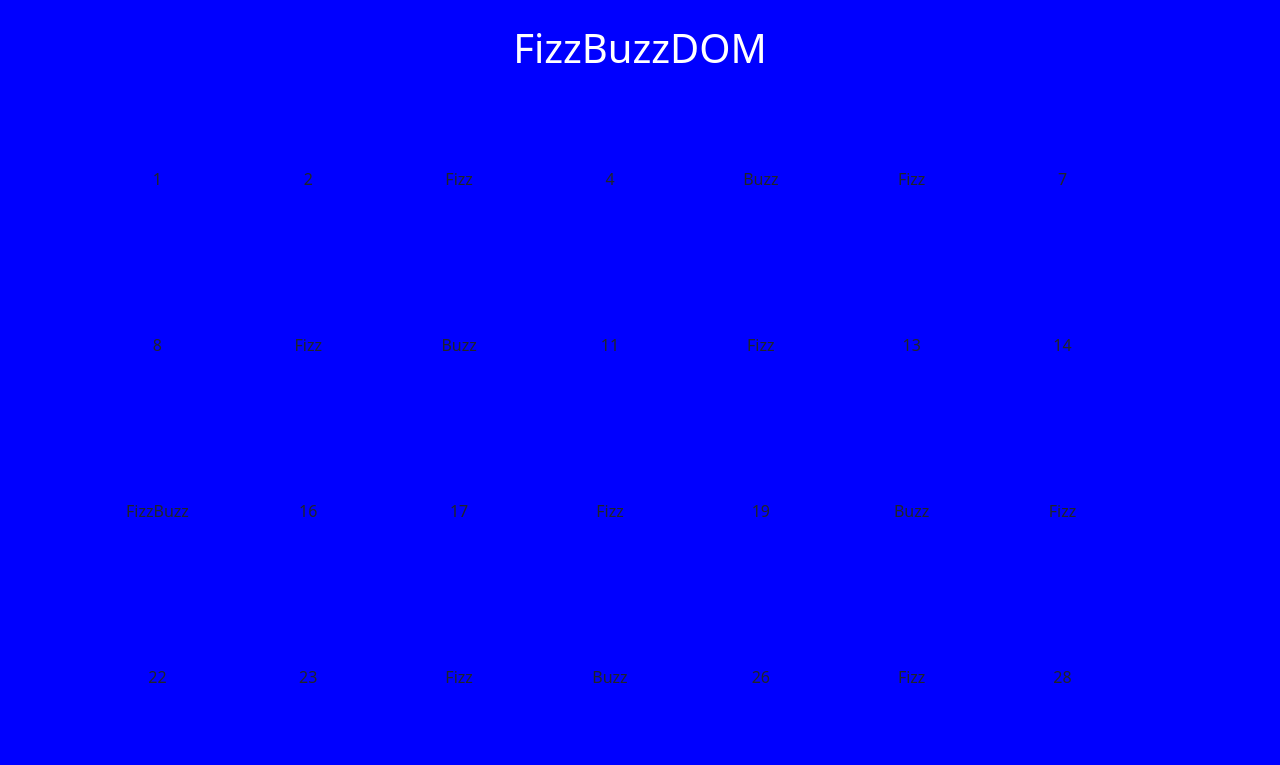
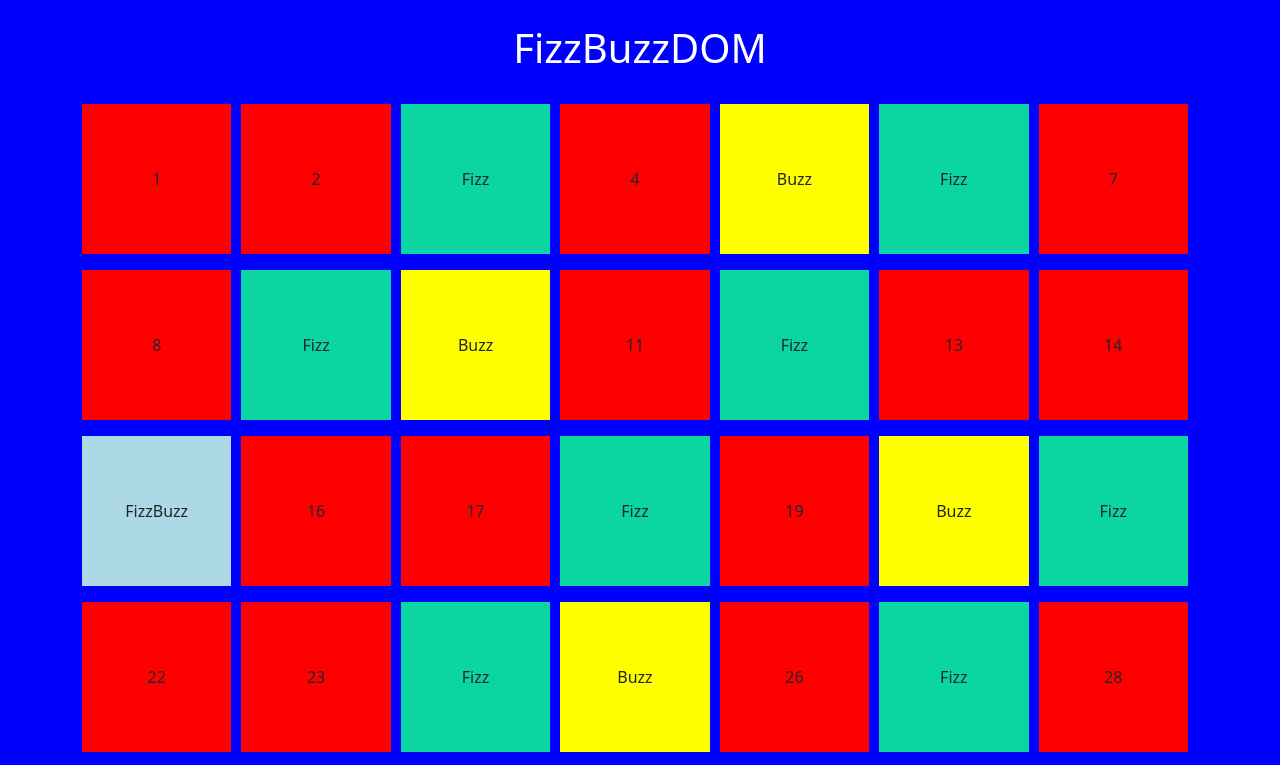
Before and after one commit to orazi-paolo/js-fizzbuzzdom, a plain HTML site: page index.html in a window 1280 px wide. Shown: the top 765 px of the page. Drawn offline with nearby package versions, Linux system fonts and the light colour scheme.

Commit message:
added background FINISH

```diff
--- a/css/style.css
+++ b/css/style.css
@@ -3,12 +3,24 @@ p{
     justify-content: center;
     align-items: center;
     height: 150px;
-    gap: 10px;
-    width: calc((100% / 7) - (60px / 7));
+    margin-right: 10px;
+    width: calc((100% / 7) - (70px / 7));
 }
-
 
 /* utils */
 .bg-blue{
     background-color: blue;
 }
+
+.bg-light-blue{
+    background-color: lightblue;
+}
+.bg-aquamarine{
+    background-color: #0bd6a1;
+}
+.bg-yellow{
+    background-color: yellow;
+}
+.bg-red{
+    background-color: red;
+}
--- a/index.html
+++ b/index.html
@@ -14,7 +14,7 @@
 <body class="bg-blue">
     <div class="container">
         <h1 class="text-center text-white py-4">FizzBuzzDOM</h1>
-        <div id="containerDom" class="d-flex flex-wrap container-paragraph"></div>
+        <div id="containerDom" class="d-flex flex-wrap"></div>
     </div>
 
 
--- a/js/script.js
+++ b/js/script.js
@@ -37,6 +37,21 @@ for (let i = 1; i <= 100; i++) {
     let p = document.createElement('p');
     p.innerText = result;
 
+    // metto i background
+
+    if (i % 3 === 0 && i % 5 === 0) {
+        p.classList.add('bg-light-blue');
+
+      } else if (i % 3 === 0) {
+        p.classList.add('bg-aquamarine');
+
+      } else if (i % 5 === 0) {
+        p.classList.add('bg-yellow');
+
+      } else {
+        p.classList.add('bg-red')
+      }
+
     // lo metto come figlio al div
     containerDom.appendChild(p);
 
```
